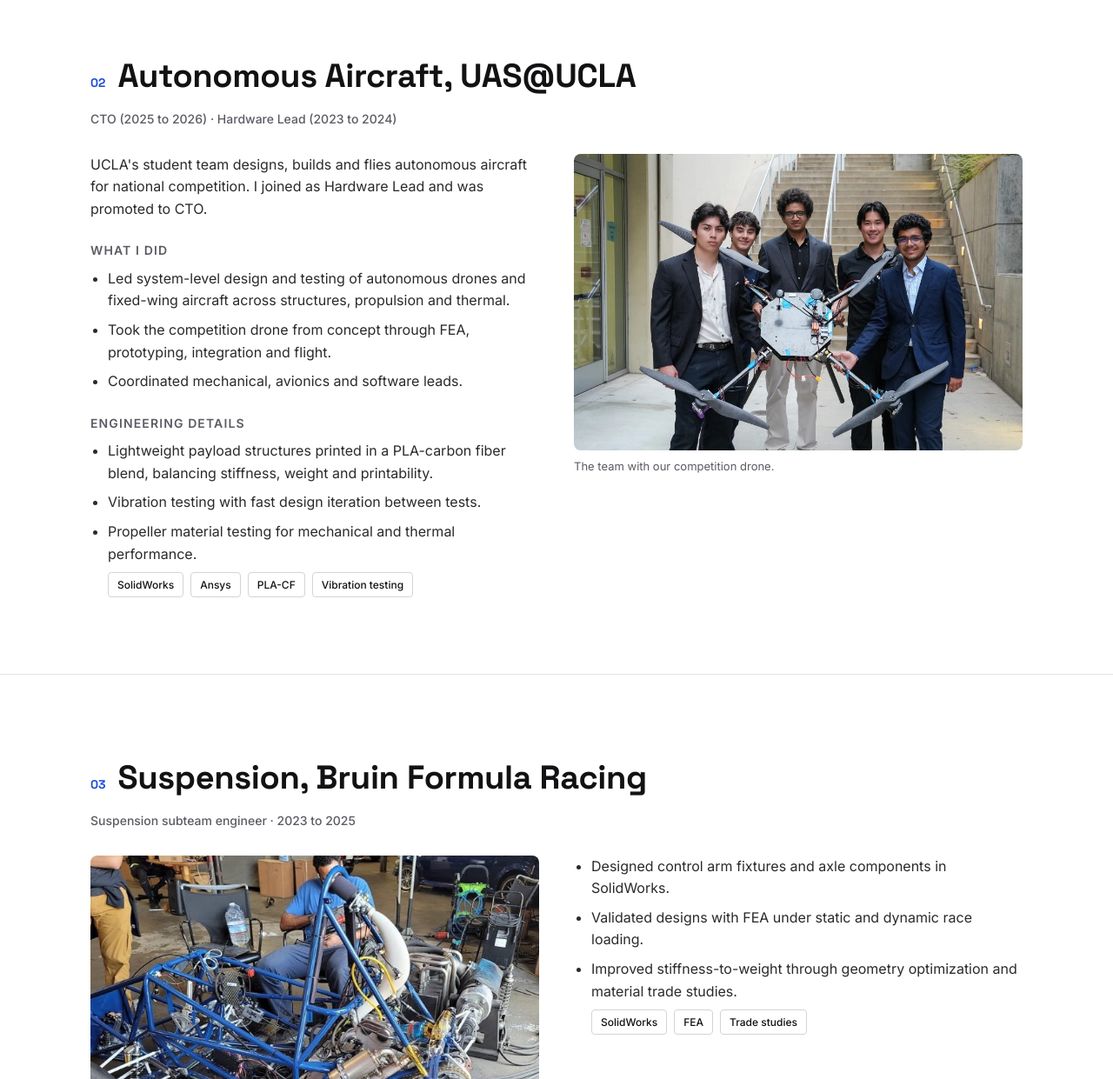
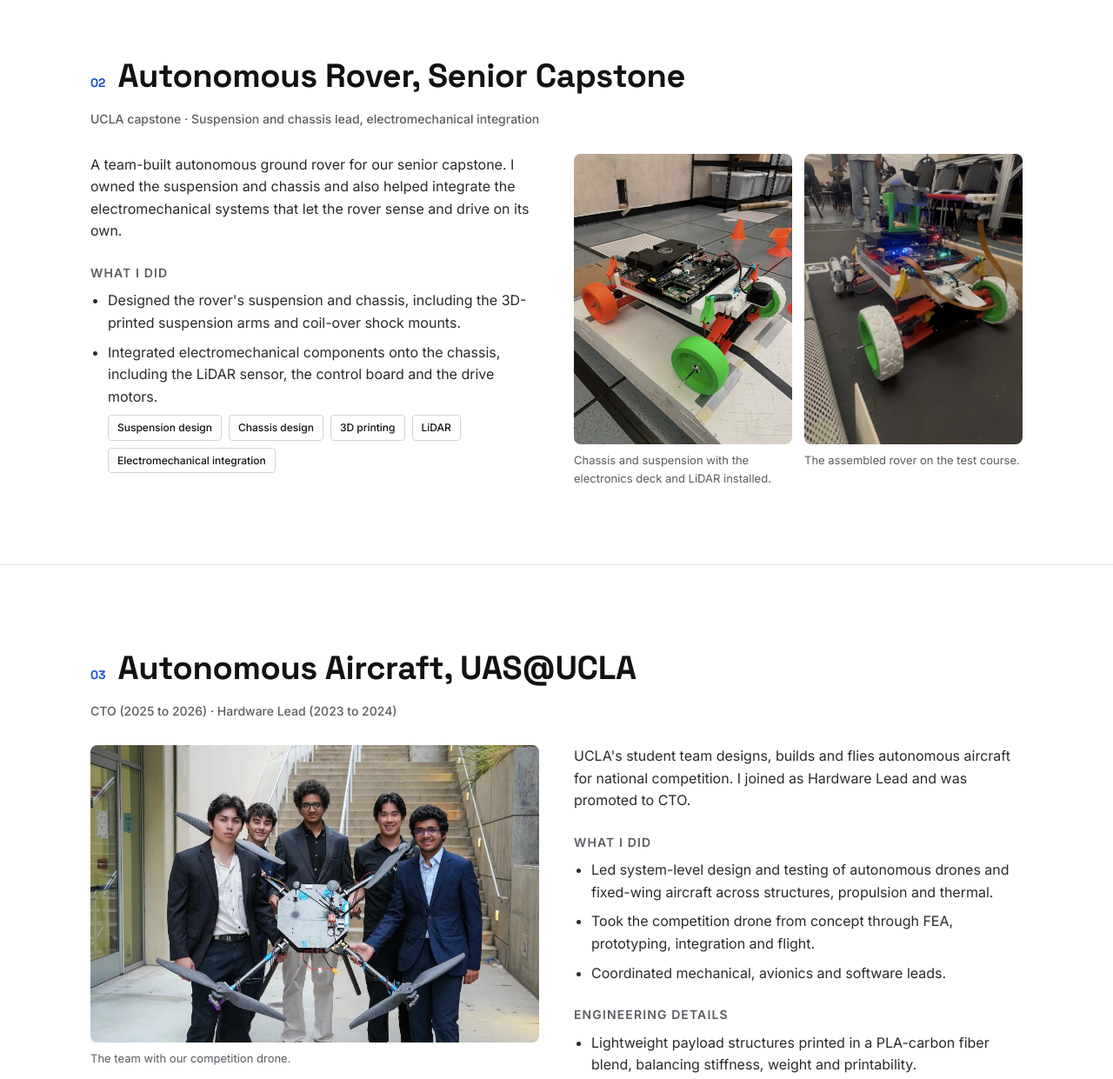
Before and after one commit to EdgarR21/EdgarR21.github.io, a plain HTML site: page index.html in a window 1280 px wide. Shown: the part 1480-2721 px from the top of the page at 87% size. Drawn offline with Linux system fonts and the light colour scheme.

Commit message:
Add autonomous rover capstone project with two photos
Co-Authored-By: Claude Opus 5.5 <noreply@anthropic.com>
Claude-Session: https://claude.ai/code/session_012Bz94CNXjustbhDq1VEQvC

```diff
--- a/index.html
+++ b/index.html
@@ -159,9 +159,37 @@ footer small{display:block;margin-top:48px;color:#71717a}
 
 <section>
   <div class="wrap">
-    <div class="sec-head"><span class="num">02</span><h2>Autonomous Aircraft, UAS@UCLA</h2></div>
+    <div class="sec-head"><span class="num">02</span><h2>Autonomous Rover, Senior Capstone</h2></div>
+    <p class="meta">UCLA capstone · Suspension and chassis lead, electromechanical integration</p>
+    <div class="project flip">
+      <div class="media two">
+        <figure>
+          <img src="images/rover-chassis.jpg" alt="Autonomous rover chassis with 3D-printed suspension arms, coil-over shocks, control boards and a LiDAR sensor" width="1000" height="1324" loading="lazy" style="aspect-ratio:3/4">
+          <figcaption>Chassis and suspension with the electronics deck and LiDAR installed.</figcaption>
+        </figure>
+        <figure>
+          <img src="images/rover-test.jpg" alt="Assembled autonomous rover with a camera mast running on the test course" width="764" height="1400" loading="lazy" style="aspect-ratio:3/4;object-position:50% 70%">
+          <figcaption>The assembled rover on the test course.</figcaption>
+        </figure>
+      </div>
+      <div class="copy">
+        <p>A team-built autonomous ground rover for our senior capstone. I owned the suspension and chassis and also helped integrate the electromechanical systems that let the rover sense and drive on its own.</p>
+        <h3>What I did</h3>
+        <ul>
+          <li>Designed the rover's suspension and chassis, including the 3D-printed suspension arms and coil-over shock mounts.</li>
+          <li>Integrated electromechanical components onto the chassis, including the LiDAR sensor, the control board and the drive motors.</li>
+        </ul>
+        <ul class="tags"><li>Suspension design</li><li>Chassis design</li><li>3D printing</li><li>LiDAR</li><li>Electromechanical integration</li></ul>
+      </div>
+    </div>
+  </div>
+</section>
+
+<section>
+  <div class="wrap">
+    <div class="sec-head"><span class="num">03</span><h2>Autonomous Aircraft, UAS@UCLA</h2></div>
     <p class="meta">CTO (2025 to 2026) · Hardware Lead (2023 to 2024)</p>
-    <div class="project flip">
+    <div class="project">
       <div class="media">
         <figure>
           <img src="images/uas-team.jpg" alt="UAS@UCLA team holding their competition drone" width="937" height="620">
@@ -190,9 +218,9 @@ footer small{display:block;margin-top:48px;color:#71717a}
 
 <section>
   <div class="wrap">
-    <div class="sec-head"><span class="num">03</span><h2>Suspension, Bruin Formula Racing</h2></div>
+    <div class="sec-head"><span class="num">04</span><h2>Suspension, Bruin Formula Racing</h2></div>
     <p class="meta">Suspension subteam engineer · 2023 to 2025</p>
-    <div class="project">
+    <div class="project flip">
       <div class="media">
         <figure>
           <img src="images/bruin-car.jpg" alt="Bruin Formula Racing car chassis in the shop" width="698" height="609">
@@ -213,9 +241,9 @@ footer small{display:block;margin-top:48px;color:#71717a}
 
 <section>
   <div class="wrap">
-    <div class="sec-head"><span class="num">04</span><h2>Composite Testing and Fixtures, Nexx Technologies</h2></div>
+    <div class="sec-head"><span class="num">05</span><h2>Composite Testing and Fixtures, Nexx Technologies</h2></div>
     <p class="meta">Engineer intern · Mitsubishi Gas Chemical America · 2024</p>
-    <div class="project flip">
+    <div class="project">
       <div class="media">
         <figure>
           <img src="images/cf-test.jpg" alt="Carbon fiber specimen clamped in tensile test grips" width="513" height="693" style="max-height:520px">
```
Also changed, not shown: desk.png (added), images/rover-chassis.jpg (added), images/rover-test.jpg (added), phone.png (added).
